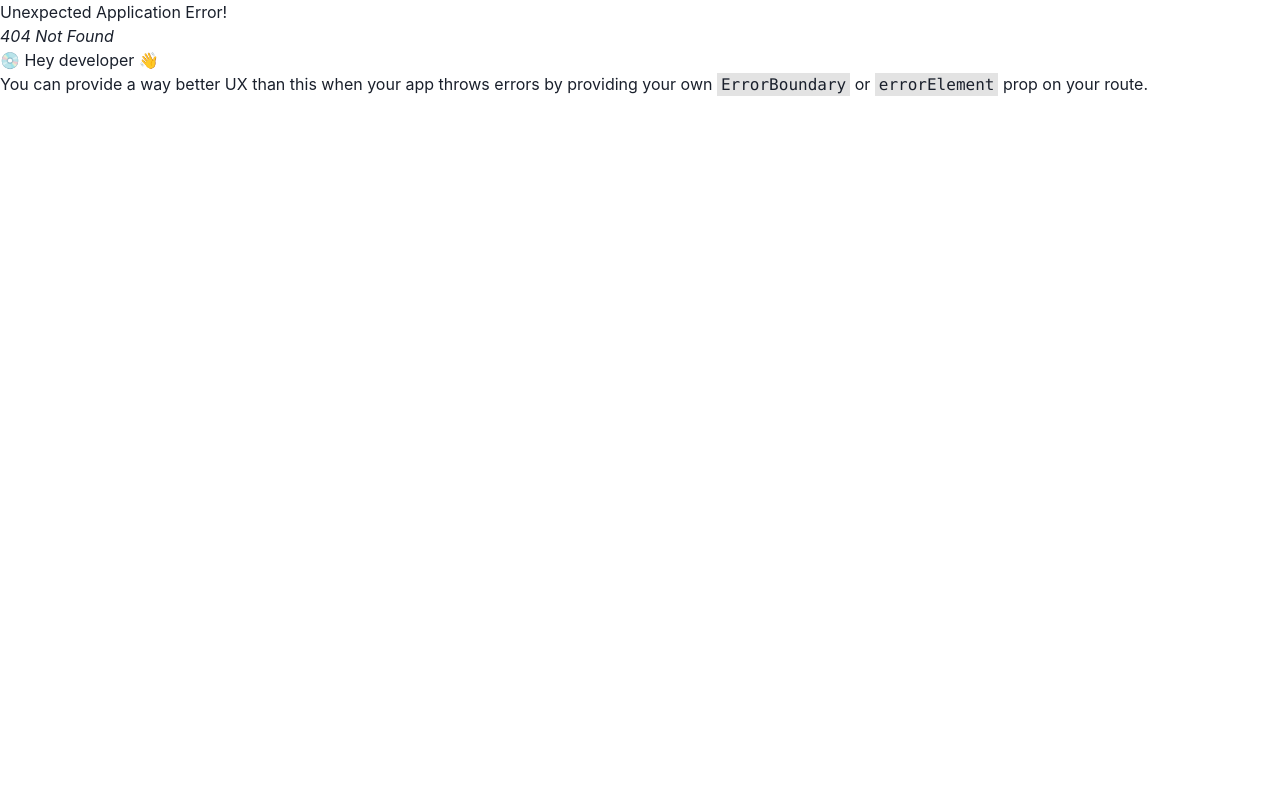
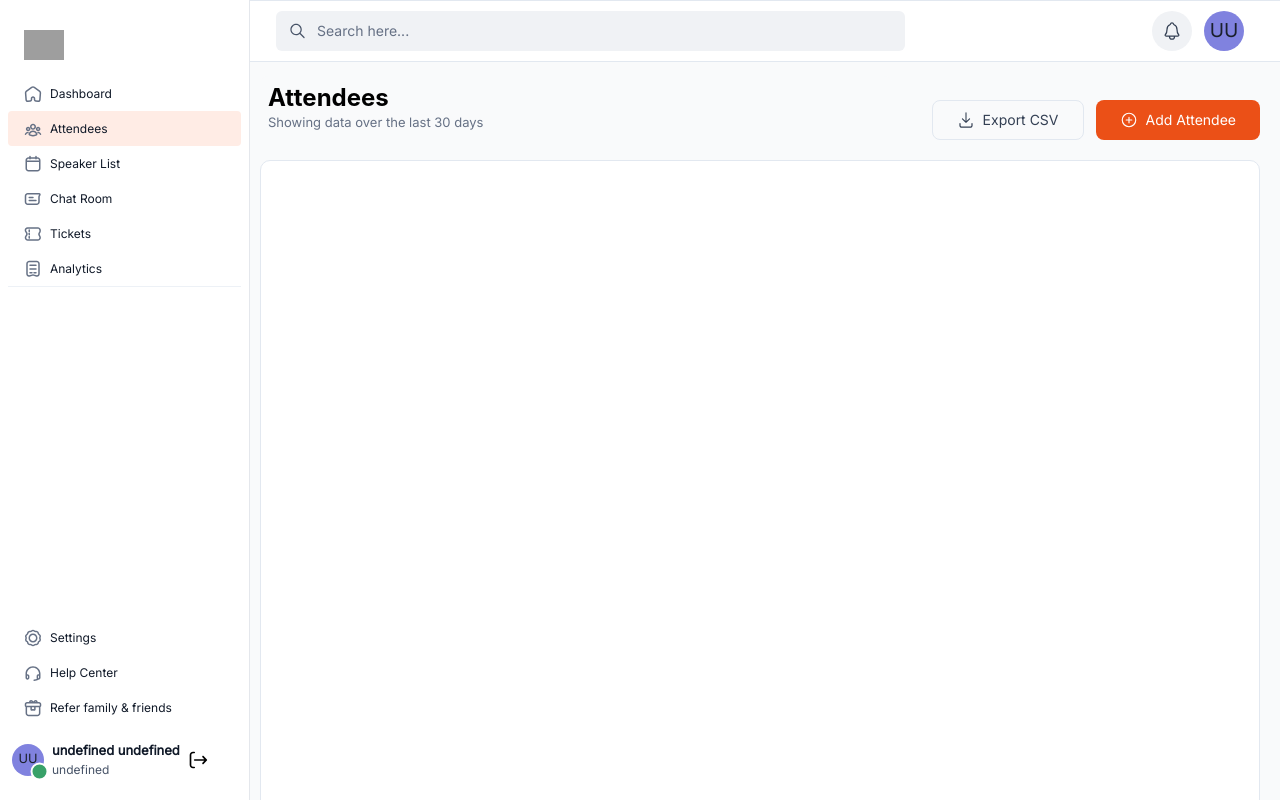
Before and after one commit to HelixgadeTechnologies/appeventeev, a React (Vite) app: page /attendees in a window 1280 px wide. Before the commit this address had no page. Shown: the top 800 px of the page. Built offline with nearby package versions, Linux system fonts and the light colour scheme; grey boxes are pictures that could not be loaded.

Commit message:
pushing header

```diff
--- a/src/App.jsx
+++ b/src/App.jsx
@@ -19,7 +19,7 @@ import CreateEventFourth from "./pages/CreateEvent/CreateEventFourth";
 import TicketPage from "./pages/CreateTickets/CreateTicketPage";
 import AddTicket from "./pages/CreateTickets/TicketForms";
 import AllEventsPage from "./pages/AllEventsPage";
-
+import Attendees from "./pages/Attendees"
 
 
 const App = () => {
@@ -41,12 +41,15 @@ const App = () => {
         <Route path="/create-event-setup-3" element={<CreateEventThird/>} />
         <Route path="/create-event-setup-4" element={<CreateEventFourth/>} />
 
-        {/* all events page */}
+        {/* all events route */}
         <Route path="/all-events" element={<AllEventsPage/>} />
 
         {/* create ticket routes */}
         <Route path="/tickets" element={<TicketPage />} />
         <Route path="/create-ticket" element={<AddTicket/>} />
+
+        {/* check-in routes */}
+        <Route path="/attendees" element={<Attendees/>} />
 
       </Route>
     )
--- a/src/components/ui/Header.jsx
+++ b/src/components/ui/Header.jsx
@@ -1,9 +1,22 @@
 import React, { useContext } from "react";
 import SearchBar from "./SearchBar";
-import { Avatar, Box, Center, Divider, Flex, Heading, Text } from "@chakra-ui/react";
+import {
+  Avatar,
+  Box,
+  Button,
+  Center,
+  Divider,
+  Flex,
+  Heading,
+  Text,
+} from "@chakra-ui/react";
 import { useLocation } from "react-router-dom";
 import Notifications from "./Notifications";
 import { UserAuthContext } from "../../contexts/UserAuthContext";
+
+// import icons
+import { RxDownload } from "react-icons/rx";
+import { IoAddCircleOutline } from "react-icons/io5";
 
 const Header = () => {
   const location = useLocation();
@@ -12,10 +25,26 @@ const Header = () => {
 
   const { userDetails } = useContext(UserAuthContext);
 
-    const userData = {
-      username: `${userDetails.firstname + " " + userDetails.lastname}`,
-    };
+  const userData = {
+    username: `${userDetails.firstname + " " + userDetails.lastname}`,
+  };
 
+  const pageData = {
+    "/dashboard": {
+      title: `Hello, ${userDetails.firstname}`,
+      subtitle:
+        "It’s a sunny day today, we hope you’re preparing for the big day! 😊",
+    },
+    "/attendees": {
+      title: `Attendees`,
+      subtitle: "Showing data over the last 30 days",
+    },
+  };
+
+  let { title, subtitle } = pageData[location.pathname] || {
+    title: `Welcome GDG Port Harcourt`,
+    subtitle: "Control your profile and setup integrations",
+  };
 
   return (
     <Box>
@@ -30,29 +59,70 @@ const Header = () => {
       >
         <SearchBar />
         <Flex gap={"12px"}>
-          <Notifications/>
-          <Avatar src="" name={userData.username} height={"40px"} width={"40px"}/>
+          <Notifications />
+          <Avatar
+            src=""
+            name={userData.username}
+            height={"40px"}
+            width={"40px"}
+            fontSize={"sm"}
+          />
         </Flex>
       </Flex>
-      <Flex justifyContent={"space-between"} alignItems={"center"}>
+      <Flex justifyContent={"space-between"} alignItems={"end"}>
         {excludedPaths.includes(location.pathname) ? null : (
           <Box
             bg={location.pathname === `/dashboard` ? `white` : `#F9FAFB`}
             width={"full"}
             marginX={"5"}
             marginTop={"3.5"}
-            padding={location.pathname === `/dashboard` ? `5` : `1.5`}
+            padding={location.pathname === `/dashboard` ? `5` : `2`}
             borderTopRadius={"lg"}
           >
             <Heading fontWeight={"bold"} fontSize={"24px"} color="#000">
-              Welcome GDG Port Harcourt
+              {title}
             </Heading>
             <Text color={"#667185"} fontSize={"small"} fontWeight={"normal"}>
-              Control your profile setup and integrations
+              {subtitle}
             </Text>
           </Box>
         )}
+
+        {/* buttons to show on attendee page */}
+        {location.pathname === "/attendees" && (
+          <Flex gap={"12px"} alignItems={"center"} marginX={"5"}>
+            <Button
+              variant={"outline"}
+              color={"#344054"}
+              fontWeight={"medium"}
+              borderRadius={"lg"}
+              fontSize={"sm"}
+              paddingY={"16px"}
+              paddingX={"24px"}
+              leftIcon={<RxDownload className="text-lg" />}
+            >
+              Export CSV
+            </Button>
+            <Button
+              bg={"#EB5017"}
+              size={"md"}
+              _hover={{ bg: "#e84a11" }}
+              fontSize={"sm"}
+              variant={"solid"}
+              paddingY={"16px"}
+              paddingX={"24px"}
+              borderRadius={"lg"}
+              color={"white"}
+              fontWeight={"medium"}
+              leftIcon={<IoAddCircleOutline className="text-lg" />}
+            >
+              Add Attendee
+            </Button>
+          </Flex>
+        )}
       </Flex>
+
+      {/* divider to show on only dashboard page */}
       {location.pathname === `/dashboard` && (
         <Center marginX={"10"}>
           <Divider />
--- /dev/null
+++ b/src/pages/Attendees/index.jsx
@@ -0,0 +1,18 @@
+import React from "react";
+import { Box } from "@chakra-ui/react";
+
+const Attendees = () => {
+  return (
+    <Box
+      padding={"10px"}
+      marginY={"20px"}
+      position={"relative"}
+      height={"840px"}
+      borderRadius={"10px"}
+      borderWidth={"1px"}
+      bg={"white"}
+    ></Box>
+  );
+};
+
+export default Attendees;
--- a/src/pages/CreateEvent/CreateEventFourth.jsx
+++ b/src/pages/CreateEvent/CreateEventFourth.jsx
@@ -1,4 +1,4 @@
-import React, { useEffect, useState } from "react";
+import React, { useState } from "react";
 import CreateEventLayout from "../../layout/CreateEventLayout";
 import {
   Box,
@@ -18,6 +18,8 @@ const CreateEventSecond = () => {
   const navigate = useNavigate();
   const toast = useToast();
 
+  const token = localStorage.getItem("token");
+
   const thirdPageData = location.state || {};
   console.log("Data being sent:", thirdPageData);
 
@@ -32,12 +34,11 @@ const CreateEventSecond = () => {
   console.log("Data being sent:", thirdPageData);
 
   const handleDraft = async () => {
-    const token = localStorage.getItem("token");
 
     if (!token) {
-      throw new Error("Authentication token not found. Please login again.");
+      console.error("Authentication token not found. Please login again.");
+      return;
     }
-
     try {
       const response = await axios.post(
         "https://eventeevapi.onrender.com/event/draftevent",
@@ -61,25 +62,25 @@ const CreateEventSecond = () => {
       navigate("/all-events");
       console.log(response.data);
     } catch (error) {
-      console.error("Error Drafting Event:", error);
+      console.error("Error Publishing Event:", error.response ? error.response.data : error.message);
       toast({
         title: "An error occurred.",
-        description: "Event was not drafted.",
+        description: error.response?.data?.message || "Event was not published.",
         status: "error",
         duration: 4000,
         isClosable: true,
         position: "top-right",
       });
     }
+
   };
 
   const handlePublish = async () => {
-    const token = localStorage.getItem("token");
 
     if (!token) {
-      throw new Error("Authentication token not found. Please login again.");
+      console.error("Authentication token not found. Please login again.");
+      return;
     }
-
     try {
       const response = await axios.post(
         "https://eventeevapi.onrender.com/event/publishevent",
@@ -124,6 +125,7 @@ const CreateEventSecond = () => {
             thirdPageData={thirdPageData}
             removeImage={removeImage}
           />
+
         ) : (
           <Center>
             <Heading
```
